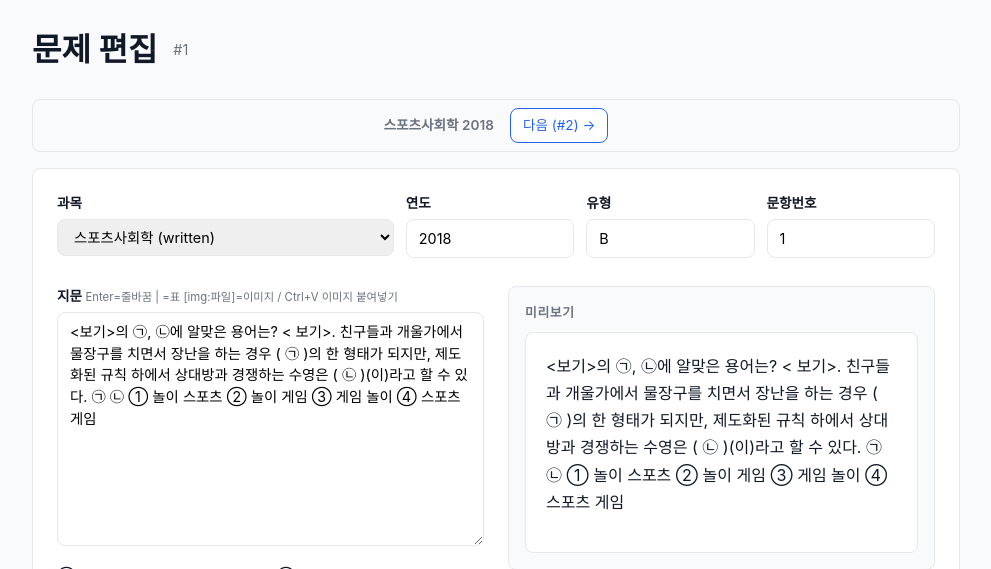
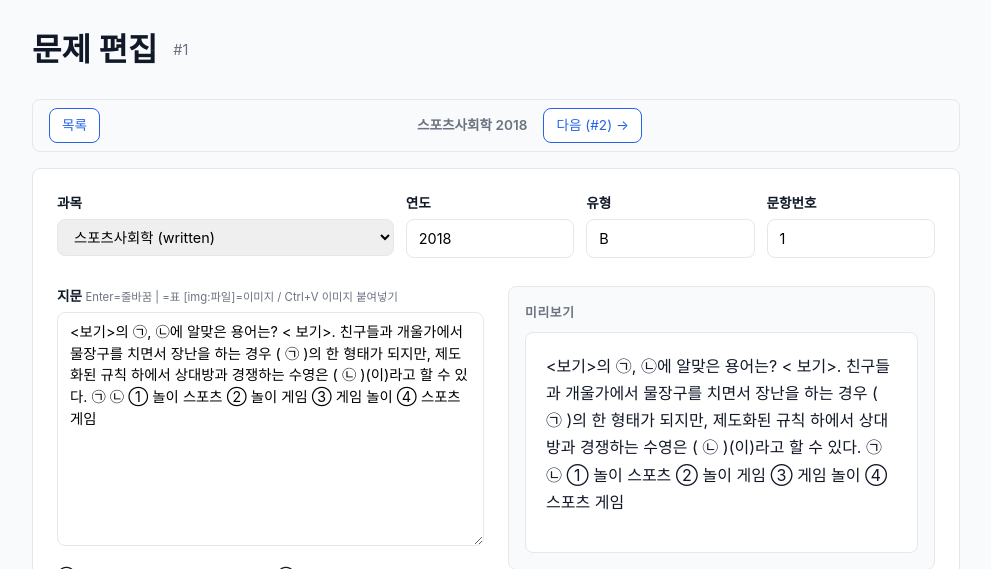
Before and after one commit to swish1995/sports, a Flask app: page /edit/1 in a window 1280 px wide. Shown: the part 56-625 px from the top of the page, without its empty margins (144-1135 px from the left). Run offline with Flask 3, Linux system fonts and the light colour scheme; data comes from the database, SQL or seed files in the repository.

Commit message:
style: 에디트 네비바 목록 버튼 왼쪽 배치, 이전/다음 중앙 정렬

```diff
--- a/static/style.css
+++ b/static/style.css
@@ -903,13 +903,19 @@ body {
 .edit-nav {
     display: flex;
     align-items: center;
-    justify-content: center;
     gap: 1rem;
     margin-bottom: 1rem;
     padding: 0.5rem 1rem;
     background: var(--gray-50);
     border: 1px solid var(--gray-200);
     border-radius: var(--radius);
+}
+.edit-nav-center {
+    flex: 1;
+    display: flex;
+    align-items: center;
+    justify-content: center;
+    gap: 1rem;
 }
 .edit-nav-info {
     font-size: 0.85rem;
--- a/templates/edit_detail.html
+++ b/templates/edit_detail.html
@@ -9,6 +9,8 @@
 
 {% if prev_q or next_q %}
 <div class="edit-nav">
+    <a href="{{ request.args.get('return_url', '/edit') }}" class="btn btn-nav" data-nav="list">목록</a>
+    <div class="edit-nav-center">
         {% if prev_q %}
         <a href="/edit/{{ prev_q.id }}?return_url={{ request.args.get('return_url', '/edit')|urlencode }}" class="btn btn-nav" data-nav="prev">
             ← 이전 (#{{ prev_q.question_number }})
@@ -20,6 +22,7 @@
             다음 (#{{ next_q.question_number }}) →
         </a>
         {% endif %}
+    </div>
 </div>
 {% endif %}
 
```
Lines whose indentation alone changed are shown as unchanged.
